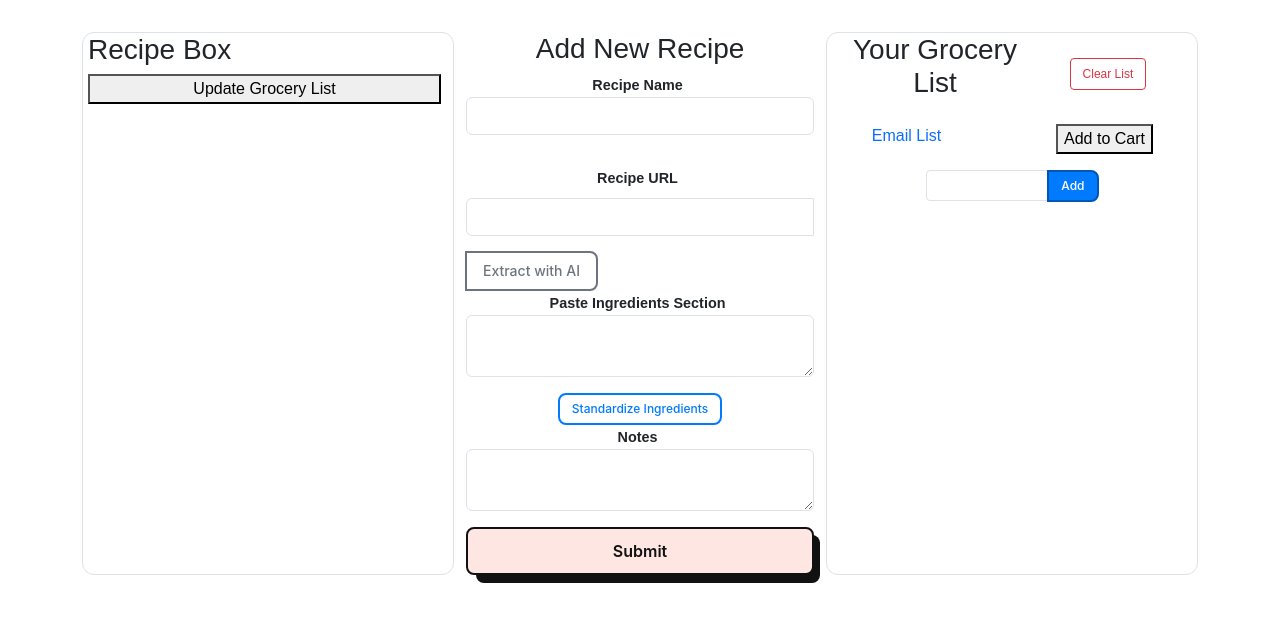
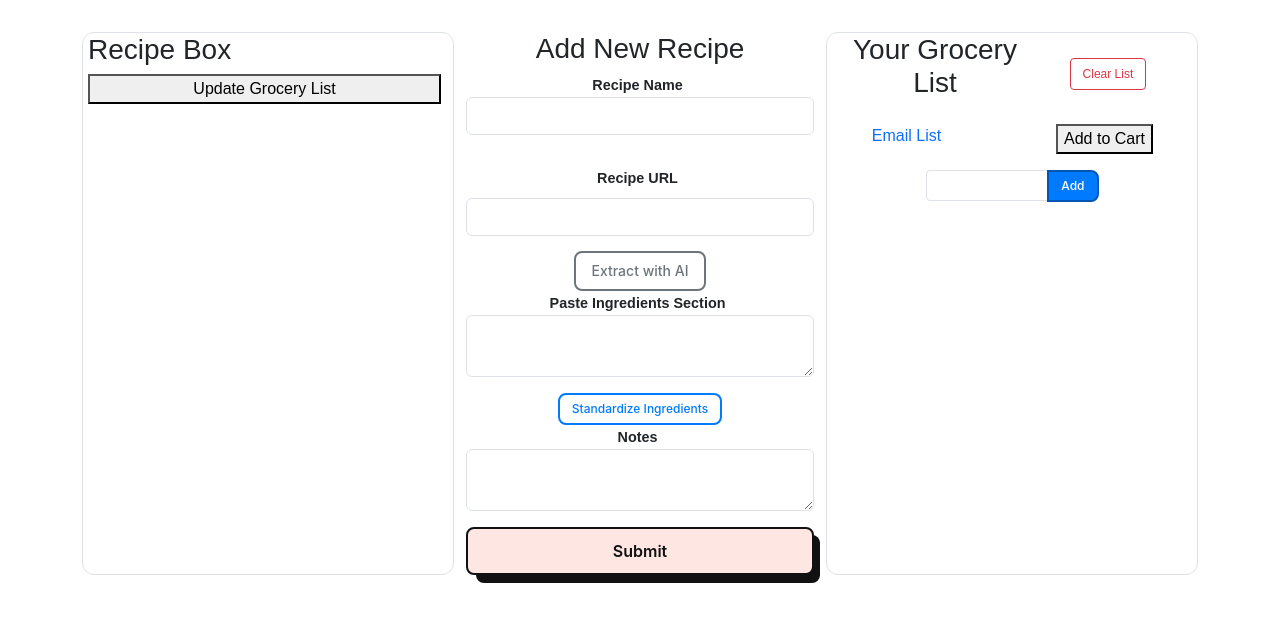
Before and after one commit to ElleWhiteDev/Auto-Cart, a Flask app: page / in a window 1280 px wide. Shown: the part 221-844 px from the top of the page. Run offline with Flask 3, Linux system fonts and the light colour scheme; some libraries are stand-ins or nearby versions.

Commit message:
Center AI button

```diff
--- a/templates/index.html
+++ b/templates/index.html
@@ -61,8 +61,8 @@ content %}
 					<!-- URL field with AI extract button -->
 					<div class="form-group">
 						{{ form.url.label(class="form-label") }}
-						<div class="input-group">
-							{{ form.url(class="form-control") }}
+						{{ form.url(class="form-control") }}
+						<div class="text-center mt-2">
 							<button type="button" id="extract-ai-btn" class="btn btn-outline-secondary">
 								<span id="extract-spinner" class="spinner-border spinner-border-sm d-none" role="status"></span>
 								Extract with AI
```
